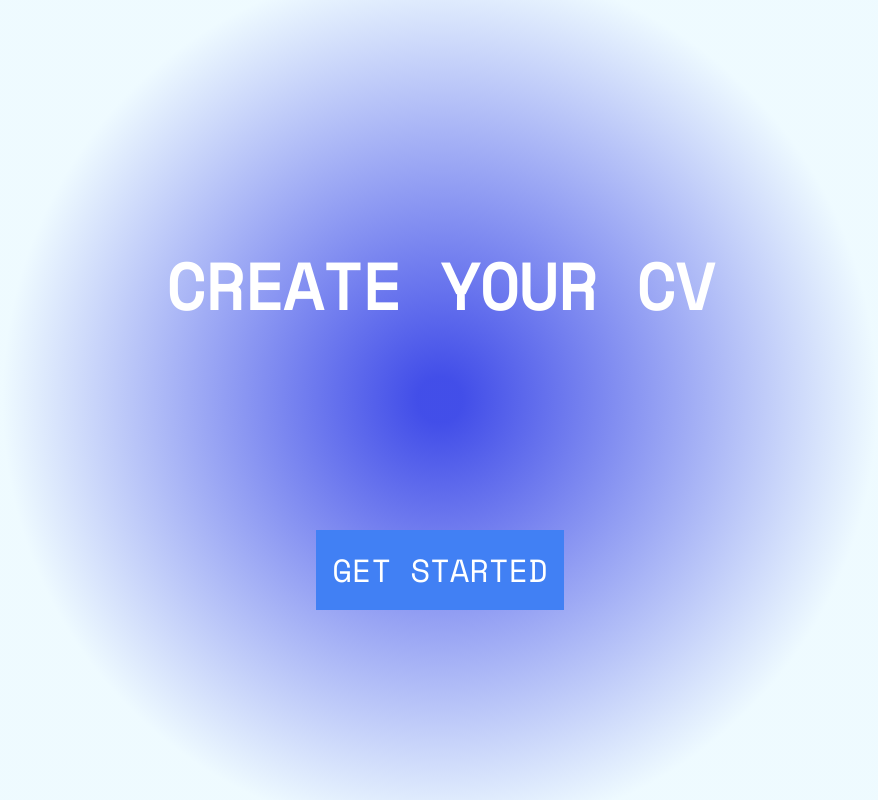
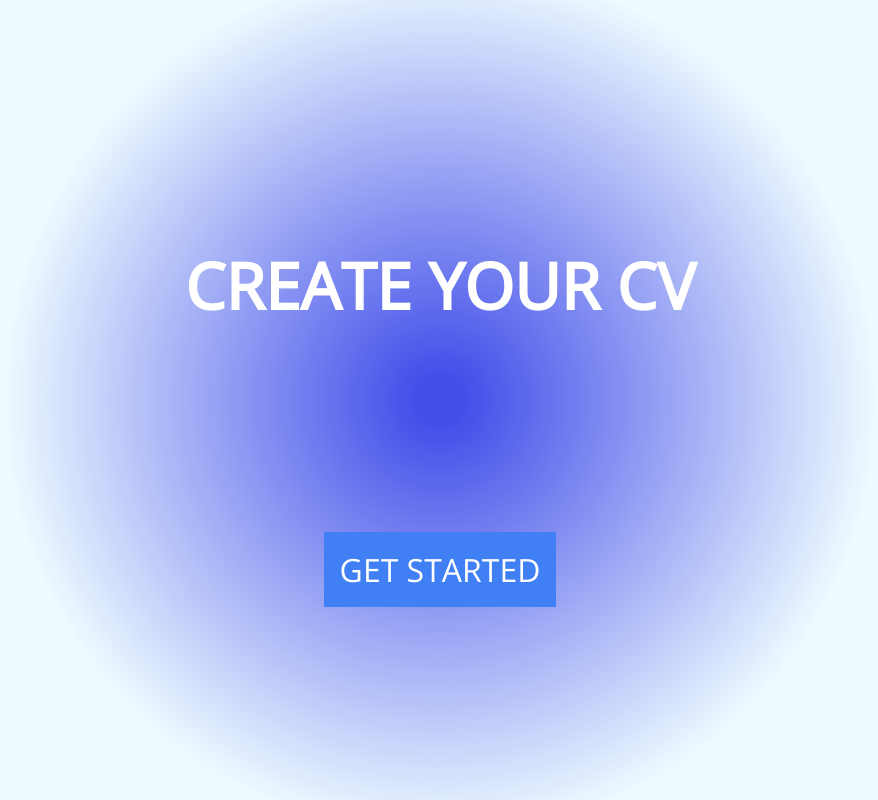
Before and after one commit to Jackeline-Matos/Lebenslauf, a React (Create React App) app in the folder lebenslauf/: page / in a window 1280 px wide. Shown: the whole page, without its empty margins (200-1078 px from the left). Built offline with nearby package versions, Linux system fonts and the light colour scheme.

Commit message:
bearbeitung

```diff
--- a/lebenslauf/src/components/TemplateZwei.css
+++ b/lebenslauf/src/components/TemplateZwei.css
@@ -5,7 +5,7 @@
   margin: 0;
   padding: 0;
   box-sizing: border-box;
-  font-family: 'Space Mono', monospace, sans-serif;
+
 }
 
 .container{
@@ -16,6 +16,7 @@
   width: 100%;
   height: 100vh;
   background-image: url(/lebenslauf/src/images/template2.png);
+  font-family: 'Space Mono', monospace, sans-serif;
 }
 
 
```
